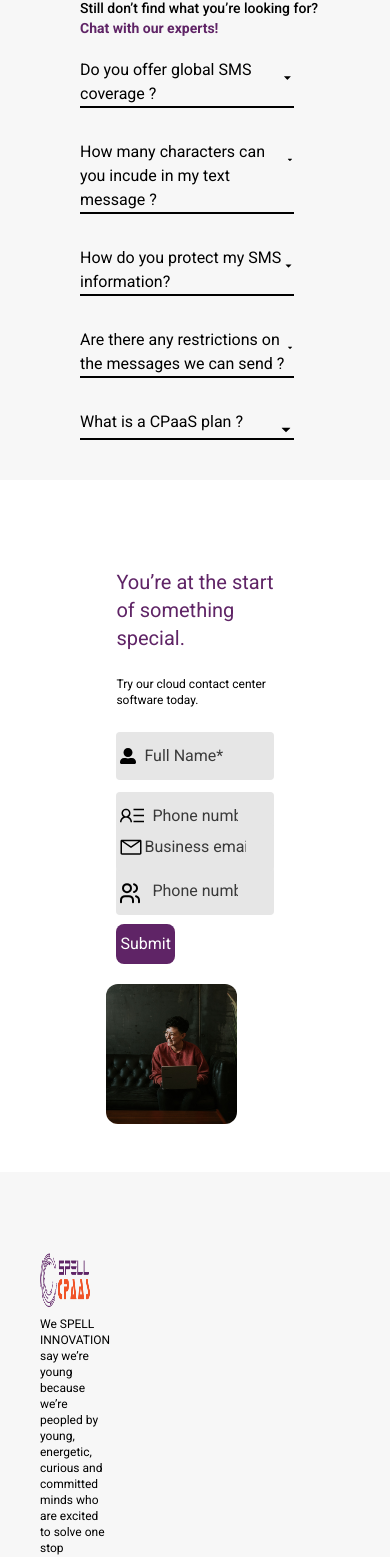
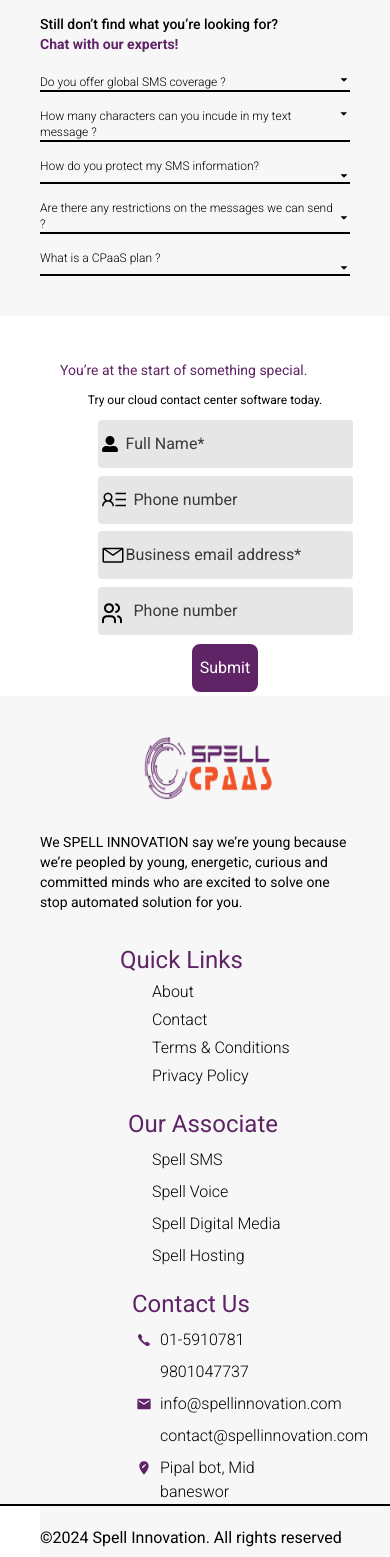
Before and after one commit to nareshbudha/my-project, a React (Vite) app: page /About in a window 390 px wide. Shown: the part 2208-3765 px from the top of the page. Built offline with nearby package versions, Linux system fonts and the light colour scheme.

Commit message:
responsive

```diff
--- a/src/Component/Page/Buttom.jsx
+++ b/src/Component/Page/Buttom.jsx
@@ -1,8 +1,8 @@
 function Buttom() {
   return (
-    <div className="text-[#FFFFFF] mr-24 mt-2 flex flex-row justify-start items-center  gap-4 mobile:mt-3 ">
+    <div className="text-[#FFFFFF]  flex flex-row justify-start items-center mobile:my-2 mobile:mr-36 tablet:-ml-52 laptop:ml-16 ">
       <button
-        className="  bg-[#5F2466] text-[#FFFFFF]  mr-32 rounded-lg py-2 px-1 sm:ml-8 xm:py-3 xm:px-2 md:-ml-20  md:rounded-xl lg:-ml-6 xl:mr-[432px] xl:py-3 xl:px-4"
+        className="  bg-[#5F2466] text-[#FFFFFF] mobile:rounded-md mobile:px-3 mobile:py-2 mobile:mr-3  tablet:-ml-20  tablet:rounded-xl tablet:px-3 tablet:py-4 laptop:-ml-6 laptop:py-3 laptop:px-4 "
         onClick={(event) => {
           event.target.style.backgroundColor =
             event.target.style.backgroundColor === "rgb(252, 101, 23)"
@@ -15,7 +15,7 @@
       <div>
         <a href="price">
           <button
-            className=" bg-[#5F2466] text-[#FFFFFF]   -ml-32 rounded-lg py-2 px-1 sm:ml-8 xm:py-3 xm:px-2 md:-ml-20  md:rounded-xl lg:ml-6  xl:py-3 xl:px-4 xl:-ml-[436px]"
+            className=" bg-[#5F2466] text-[#FFFFFF] mobile:rounded-md mobile:px-3 mobile:py-2 tablet:px-3 tablet:py-4 tablet:rounded-xl "
             onClick={(event) => {
               event.target.style.backgroundColor =
                 event.target.style.backgroundColor === "rgb(252, 101, 23)"
--- a/src/Component/Page/Footer.jsx
+++ b/src/Component/Page/Footer.jsx
@@ -12,67 +12,62 @@
 const Footer = () => {
   return (
     <div>
-      <div className="bg-[#F7F7F7]  flex flex-col sm:flex-row">
-        <div className=" flex flex-col  w-2/6  py-20 px-10">
-          <img className="w-40 h-14 " src={logoImage} alt="Logo" />
-          <p className="text-[#000000] flex mobile:w-96 items-center  text-xs mt-2 selection:sm:text-base  ">
+      <div className="bg-[#F7F7F7]  flex flex-col tablet:flex-row  ">
+        <div className=" flex flex-col   w-2/6  py-10 tablet:py-2  ">
+          <img className="mobile:w-32 mobile:h-16 mobile:mx-36 tablet:ml-2 " src={logoImage} alt="Logo" />
+          <p className="text-[#000000]  mobile:w-80 mobile:text-sm mobile:my-8 mobile:mx-10 tablet:w-40 tablet:pr-2 tablet:text-sm tablet:font-light  tablet:ml-4  tablet:mt-2   ">
             We SPELL INNOVATION say we’re young because we’re peopled by young,
             energetic, curious and committed minds who are excited to solve one
             stop automated solution for you.
           </p>
-          <div className="flex flex-row gap-2 ">
-            <FaSquareInstagram className="text-[#5F2466] text-3xl mt-4" />
-            <FaFacebook className="text-[#5F2466] text-3xl mt-4" />
-            <FaLinkedin className="text-[#5F2466] text-3xl mt-4" />
-            <FaXTwitter className="text-[#5F2466] text-3xl mt-4" />
-          </div>
+
         </div>
-        <div className="flex flex-col mobile:ml-10 tablet:flex-row gap-4 w-4/6 py-1 sm:py-20 justify-center">
-          <div className="flex flex-col  gap-2">
-            <h2 className="text-2xl text-[#5F2466]"> Quick Links</h2>
-            <p className="text-[#000000] text-base font-Poppins">About</p>
-            <p className="text-[#000000] text-base font-Poppins">Contact </p>
-            <p className="text-[#000000] text-base font-Poppins">
+        <div className="flex flex-col  justify-center mobile:ml-10 mobile:gap-5 mobile:-mt-10 mobile:w-4/6 tablet:w-3/4 tablet:flex-row tablet:justify-center tablet:mt-5">
+          <div className="flex flex-col  mobile:gap-1 mobile:ml-28  tablet:-ml-28 tablet:pl-8 tablet:w-48 ">
+            <h2 className="text-2xl text-[#5F2466] mobile:-ml-8 tablet:text-xl tablet:font-medium tablet:-ml-5 "> Quick Links</h2>
+            <p className="text-[#000000] text-base font-light">About</p>
+            <p className="text-[#000000] text-base font-light">Contact </p>
+            <p className="text-[#000000] text-base font-light ">
               Terms & Conditions
             </p>
-            <p className="text-[#000000] text-base font-Poppins">
+            <p className="text-[#000000] text-base font-light">
               Privacy Policy{" "}
             </p>
           </div>
-          <div className="flex flex-col gap-2">
-            <h2 className="text-2xl text-[#5F2466]"> Our Associate</h2>
-            <p className="text-[#000000] text-base font-Poppins">Spell SMS</p>
-            <p className="text-[#000000] text-base font-Poppins">Spell Voice</p>
-            <p className="text-[#000000] text-base font-Poppins">
+           <div className="flex flex-col gap-2 mobile:ml-28 tablet:-ml-8 tablet:w-48 ">
+            <h2 className="text-2xl text-[#5F2466] mobile:-ml-6 tablet:text-xl tablet:font-medium tablet:mx-2 tablet:pr-8 tablet:-ml-5 "> Our Associate</h2>
+            <p className="text-[#000000] text-base font-light mr-10">Spell SMS</p>
+            <p className="text-[#000000] text-base font-light">Spell Voice</p>
+            <p className="text-[#000000] text-base font-light">
               Spell Digital Media
             </p>
-            <p className="text-[#000000] text-base font-Poppins">
+            <p className="text-[#000000] text-base font-light">
               Spell Hosting
             </p>
           </div>
-          <div className="flex flex-col gap-2 ">
-            <h2 className="text-2xl text-[#5F2466]"> Contact Us</h2>
+          <div className="flex flex-col gap-2 mobile:ml-24  tablet:text-sm tablet:-ml-8">
+            <h2 className="text-2xl text-[#5F2466] mobile:-ml-1 tablet:text-xl tablet:font-medium tablet:mr-10 "> Contact Us</h2>
             <div className="relative">
-              <p className=" absolutetext-[#000000] text-base font-Poppins px-6">
+              <p className=" absolutetext-[#000000] text-base font-light px-6 ">
                 01-5910781
               </p>
               <IoIosCall className="text-[#5F2466] absolute  top-1 gap-1  " />
             </div>
 
-            <p className="text-[#000000] text-base font-Poppins px-6">
+            <p className="text-[#000000] text-base font-light px-6">
               9801047737
             </p>
             <div className="relative">
-              <p className="text-[#000000] text-base font-Poppins px-6">
+              <p className="text-[#000000] text-base font-light px-6">
                 info@spellinnovation.com
               </p>{" "}
               <MdEmail className="text-[#5F2466] absolute  top-1 gap-1" />
             </div>
-            <p className="text-[#000000] text-base font-Poppins px-6">
+            <p className="text-[#000000] text-base font-light px-6">
               contact@spellinnovation.com
             </p>
             <div className="relative">
-              <p className="text-[#000000] text-base font-Poppins px-6">
+              <p className="text-[#000000] text-base font-light px-6">
                 Pipal bot, Mid baneswor
               </p>
               <MdEditLocation className="text-[#5F2466] absolute  top-1 gap-1" />
@@ -80,8 +75,8 @@
           </div>
         </div>
       </div>
-      <p className="border-b-2 w-full mx-10 border-[#000000] "></p>
-      <p className=" bg-[#F7F7F7] flex justify-items-center mobile:ml-10 items-center py-5 px-15">
+      <p className="border-b-2 w-full  border-[#000000] tablet:ml-4 "></p>
+      <p className=" bg-[#F7F7F7] flex justify-items-center mobile:ml-10  items-center py-5  ">
         ©2024 Spell Innovation. All rights reserved
       </p>
     </div>
--- a/src/Component/Page/Frequtly.jsx
+++ b/src/Component/Page/Frequtly.jsx
@@ -4,55 +4,53 @@
 const Frequtly = () => {
   return (
     <div>
-      <div className="bg-[#F7F7F7] flex-col   flex md:flex-row items-center  justify-around py-10 gap-5 mb-10 mt-10">
-        <div className="flex flex-col pl-20  gap-5">
-          <h2 className="text-[#5F2466] text-2xl font-normal sm:text-3xl sm:font-medium md:text-4xl md:font-semibold xl:text-5xl xl:font-bold	">
+      <div className="bg-[#F7F7F7] flex-col flex tablet:flex-row items-center justify-around py-10 gap-5 mb-10 mt-10">
+        <div className="flex flex-col mobile:px-10 mobile:gap-3 tablet:gap-5">
+          <h2 className="text-[#5F2466] mobile:text-2xl mobile:font-medium mobile:mr-10 tablet:text-2xl tablet:font-semibold ">
             Frequently Asked Question
           </h2>
 
-          <h1 className="text-[#000000] text-sm font-medium md:text-base  md:font-bold ">
+          <h1 className="text-[#000000] text-sm font-medium tablet:text-lg  tablet:font-bold ">
             Here are some of the most commonly asked questions about
-            <p className="text-[#5F2466] text-sm font-bold md:text-base  md:font-bold ">
+            <p className="text-[#5F2466] mobile:text-sm font-bold tablet:text-base  tablet:font-bold ">
               SPELLCPaaS
             </p>
           </h1>
-          <h1 className="text-[#000000] text-sm font-medium md:text-base  md:font-bold ">
+          <h1 className="text-[#000000] text-sm font-medium tablet:text-base tablet:font-bold ">
             Still don’t find what you’re looking for?
-            <p className="text-[#5F2466] text-sm font-bold md:text-base  md:font-bold ">
+            <p className="text-[#5F2466] text-sm font-bold tablet:text-base  tablet:font-bold ">
               Chat with our experts!
             </p>
           </h1>
         </div>
         <div
-          className=" flex flex-col  gap-8 mr-24 ml-20
-          		"
-        >
-          <div className="flex flex-row justify-around">
-            <p className="border-b-2 w-full border-[#000000] flex justify-between   text-base font-lght sm:text-lg sm:font-normal md:text-xl md:font-medium xl:text-2xl">
+          className=" flex flex-col mobile:gap-4 mobile:mx-10">
+          <div className="flex flex-row justify-around ">
+            <p className=" w-full border-[#000000] flex justify-between border-b-2 mobile:border-b-1 mobile:text-xs mobile:font-light  tablet:text-xl tablet:font-medium tablet:w-80">
               Do you offer global SMS coverage ?
-              <GoTriangleDown className=" mt-3" />
+              <GoTriangleDown className="mobile: " />
             </p>
           </div>
           <div className="flex flex-row justify-around">
-            <p className="border-b-2 w-full border-[#000000] flex justify-between   text-base font-lght sm:text-lg sm:font-normal md:text-xl md:font-medium xl:text-2xl ">
+            <p className=" w-full border-[#000000] flex justify-between border-b-2 mobile:border-b-1  mobile:text-xs mobile:font-light  tablet:text-xl tablet:font-medium tablet:w-80">
               How many characters can you incude in my text message ?
-              <GoTriangleDown className="mt-3" />
+              <GoTriangleDown className="" />
             </p>
           </div>
           <div className="flex flex-row justify-around">
-            <p className="border-b-2 w-full border-[#000000] flex justify-between   text-base font-lght sm:text-lg sm:font-normal md:text-xl md:font-medium xl:text-2xl">
+            <p className=" w-full border-[#000000] flex justify-between border-b-2 mobile:border-b-1  mobile:text-xs mobile:font-light  tablet:text-xl tablet:font-medium tablet:w-80">
               How do you protect my SMS information?
               <GoTriangleDown className="mt-3" />
             </p>
           </div>
           <div className="flex flex-row justify-center">
-            <p className="border-b-2 w-full border-[#000000] flex justify-between   text-base font-lght sm:text-lg sm:font-normal md:text-xl md:font-medium xl:text-2xl ">
+            <p className=" w-full border-[#000000] flex justify-betwee border-b-2 mobile:border-b-1  mobile:text-xs mobile:font-light  tablet:text-xl tablet:font-medium tablet:w-80 ">
               Are there any restrictions on the messages we can send ?
               <GoTriangleDown className="mt-3" />
             </p>
           </div>
           <div className="flex flex-row justify-around">
-            <p className="border-b-2 w-full border-[#000000] flex justify-between   text-base font-lght sm:text-lg sm:font-normal md:text-xl md:font-medium xl:text-2xl ">
+            <p className=" w-full border-[#000000] flex justify-between border-b-2 mobile:border-b-1  mobile:text-xs mobile:font-light  tablet:text-xl tablet:font-medium tablet:w-80">
               What is a CPaaS plan ? <GoTriangleDown className="mt-3" />
             </p>
           </div>
--- a/src/Component/Page/Photo.jsx
+++ b/src/Component/Page/Photo.jsx
@@ -6,16 +6,16 @@
 const Photo = () => {
   return (
     <div>
-      <div className=" flex flex-col  sm:flex-row justify-items-start px-16 laptop:px-24 py-12 items-center gap-5 ">
-        <div className="flex flex-col justify-items-center items-start w-3/5">
-          <h2 className="text-[#5F2466] text-xl font-normal mobile:text-2xl mobile:font-medium  tablet:text-3xl tablet:font-semibold laptop:text-4xl  laptop:font-bold  ">
+      <div className=" flex flex-col justify-center items-center mobile:flex-row mobile:ml-28  mobile:gap-3 mobile:py-1 tablet:pl-28   laptop:px-24 py-12  gap-5 ">
+        <div className="flex flex-col justify-center items-center ">
+          <h2 className="text-[#5F2466] mobile:text-sm mobile:font-normal  mobile:mr-36 mobile:ml-10 mobile:w-full tablet:text-2xl tablet:font-semibold tablet:-ml-36 tablet:mr-52 laptop:text-4xl  laptop:font-bold  ">
             You’re at the start of something special.
           </h2>
-          <p className="text-[#000000] flex text-xs  tablet:text-sm laptop:text-base mb-6 mt-6 ">
+          <p className="text-[#000000] flex mobile:text-xs mobile:my-3 mobile:-ml-20 tablet:text-base tablet:font-medium tablet:mr-20 tablet:-ml-72 laptop:text-base  ">
             Try our cloud contact center software today.
           </p>
-          <div className="flex flex-col laptop:flex-row  gap-3 w-full ">
-            <div className="relative w-full">
+          <div className="flex flex-col  mobile:gap-2 tablet:w-full tablet:mr-72 tablet:gap-4 tablet:py-1 laptop:flex-row  ">
+            <div className="relative  mobile:-ml-10  ">
               <input
                 className="bg-[#E6E6E6] border-none flex rounded  placeholder-[#000000] placeholder-opacity-75 outline-none px-7 py-3 w-full"
                 type="text"
@@ -23,7 +23,7 @@
               />
               <FaUserAlt className="absolute  top-4 left-1 " />
             </div>
-            <div className="  w-full ">
+            <div className="relative  mobile:mb-3 mobile:-ml-10 tablet:r-10 ">
               <input
                 className="bg-[#E6E6E6] border-none flex rounded  placeholder-[#000000] placeholder-opacity-75 outline-none px-9 py-3 w-full"
                 type="text"
@@ -44,12 +44,12 @@
               </svg>
             </div>
           </div>
-          <div className="flex flex-col laptop:flex-row laptop:mt-4 gap-3 w-full ">
-            <div className=" relative w-full    ">
+          <div className="flex flex-col  mobile:gap-2 mobile:py-3 tablet:w-full tablet:mr-72 tablet:gap-4 tablet:py-4 laptop:flex-row  ">
+            <div className="relative  mobile:-ml-10  ">
               <input
                 className="bg-[#E6E6E6] border-none flex rounded  placeholder-[#000000] placeholder-opacity-75 outline-none px-7 py-3 w-full"
                 type="text"
-                placeholder="Business email address**"
+                placeholder="Business email address*"
               />
               <svg
                 className="-mt-8 ml-1"
@@ -64,8 +64,9 @@
                   fill="black"
                 />
               </svg>
+
             </div>
-            <div className="  w-full ">
+            <div className="relative  mobile:mb-3 mobile:-ml-10 mobile:py-4 tablet:r-10 ">
               <input
                 className="bg-[#E6E6E6] border-none flex rounded  placeholder-[#000000] placeholder-opacity-75 outline-none px-9 py-3 w-full"
                 type="text"
@@ -87,10 +88,13 @@
                   stroke-linejoin="round"
                 />
               </svg>
+
+
             </div>
           </div>
+
           <button
-            className="bg-[#5F2466] text-[#FFFFFF] mt-5  rounded-lg py-2 px-1 sm:ml-8 xm:py-3 xm:px-2   md:rounded-xl xl:ml-1  xl:py-2 xl:px-3"
+            className="bg-[#5F2466] text-[#FFFFFF] rounded-lg mobile:-ml-10 mobile:py-3 mobile:px-2 mobile:-mt-5 tablet:rounded-xl tablet:-ml-96 tablet:mr-60 tablet:-mt-6"
             onClick={(event) => {
               event.target.style.backgroundColor =
                 event.target.style.backgroundColor === "rgb(252, 101, 23)"
@@ -102,8 +106,8 @@
           </button>
         </div>
 
-        <div className="w-2/4 mr-12">
-          <img className="flex rounded-xl w-full h-auto " src={gg} alt="Logo" />
+        <div className="">
+          <img className= "mobile:hidden tablet:block tablet:w-full tablet:h-60 tablet:mr-40 tablet:-ml-12 tablet:mt-12 tablet:rounded-xl " src={gg} alt="Logo" />
         </div>
       </div>
     </div>
--- a/tailwind.config.js
+++ b/tailwind.config.js
@@ -11,12 +11,12 @@
         Roboto: ["Roboto", "sans-serif"],
       },
       screens: {
-        mobile: "450px",
-        tablet: "640px",
+        mobile: "390px",
+        tablet: "712px",
 
         laptop: "1024px",
 
-        desktop: "1280px",
+        desktop: "1440px",
       },
     },
   },
```
Also changed, not shown: src/Component/Page/Home.jsx (+53 -52 lines).
